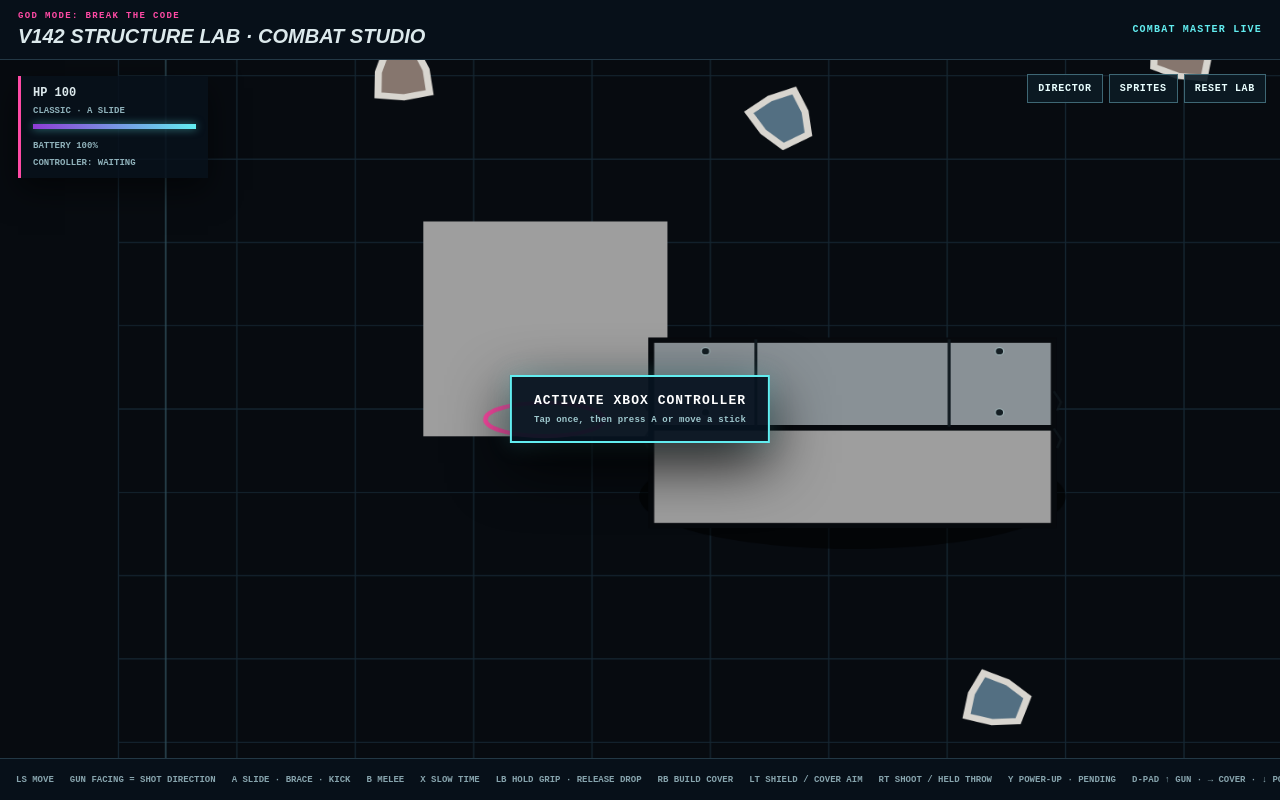
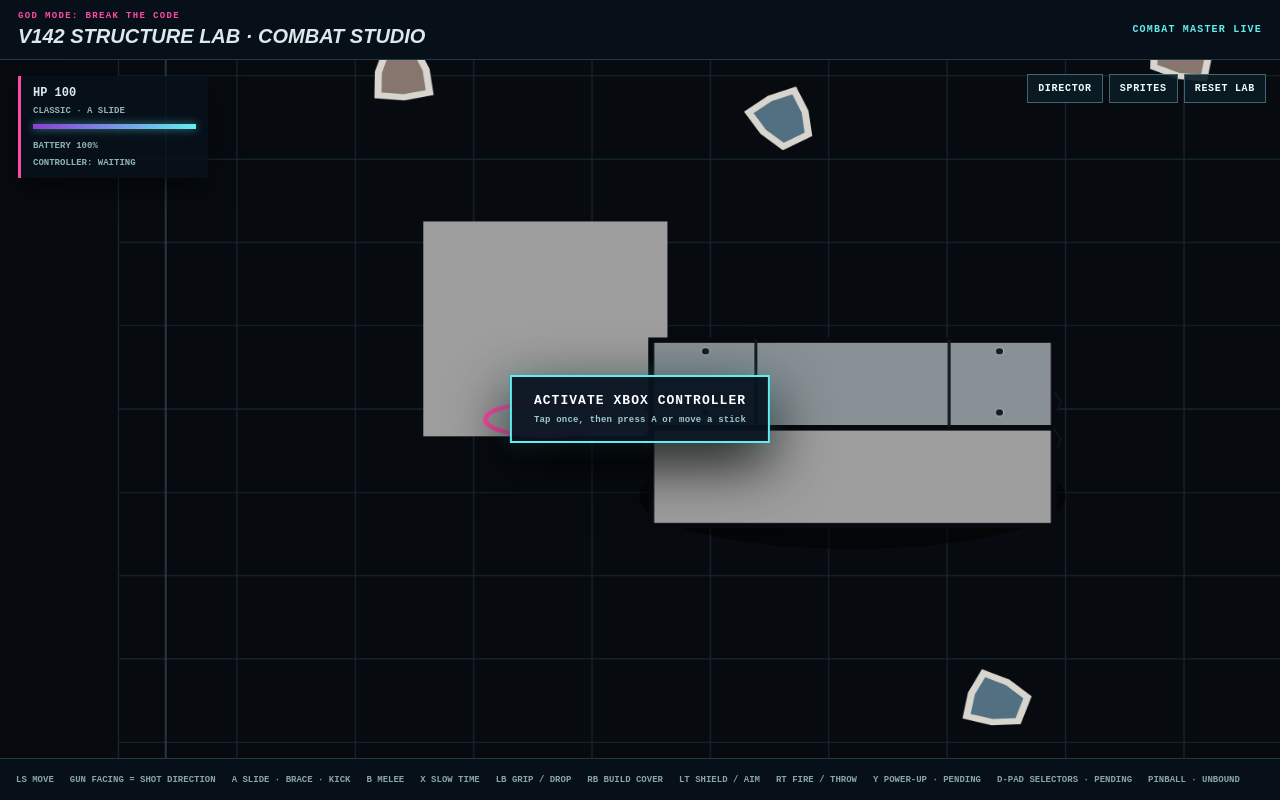
Before and after one commit to leslieadamsisrh-commits/god-mode-break-the-code2, a Next.js app: page / in a window 1280 px wide. Built offline with nearby package versions, Linux system fonts and the light colour scheme.

Commit message:
Keep controller footer compact while Director lists reserved selectors

```diff
--- a/app/Game.tsx
+++ b/app/Game.tsx
@@ -102,7 +102,7 @@ export default function Game(){
    {director&&<Director cfg={config} patch={patch} applyPreset={applyMovementPreset} save={save} load={load} note={note}/>}
    {spritePanel&&<SpriteInspector s={hud}/>}
   </div>
-  <footer><span>LS MOVE</span><span>GUN FACING = SHOT DIRECTION</span><span>{config.weaveEnabled<.5?"A SLIDE · BRACE · KICK":"A TAP BOOST · DOUBLE-TAP SLIDE"}</span><span>B MELEE</span><span>X SLOW TIME</span><span>LB HOLD GRIP · RELEASE DROP</span><span>RB BUILD COVER</span><span>LT SHIELD / COVER AIM</span><span>RT SHOOT / HELD THROW</span><span>Y POWER-UP · PENDING</span><span>D-PAD ↑ GUN · → COVER · ↓ POWER · ← FIELD · SELECTORS PENDING</span><span>PINBALL · UNBOUND</span></footer>
+  <footer><span>LS MOVE</span><span>GUN FACING = SHOT DIRECTION</span><span>{config.weaveEnabled<.5?"A SLIDE · BRACE · KICK":"A TAP BOOST · DOUBLE-TAP SLIDE"}</span><span>B MELEE</span><span>X SLOW TIME</span><span>LB GRIP / DROP</span><span>RB BUILD COVER</span><span>LT SHIELD / AIM</span><span>RT FIRE / THROW</span><span>Y POWER-UP · PENDING</span><span>D-PAD SELECTORS · PENDING</span><span>PINBALL · UNBOUND</span></footer>
  </main>
 }
 const MOVEMENT_PRESETS:Record<string,Partial<Config>>={
```
